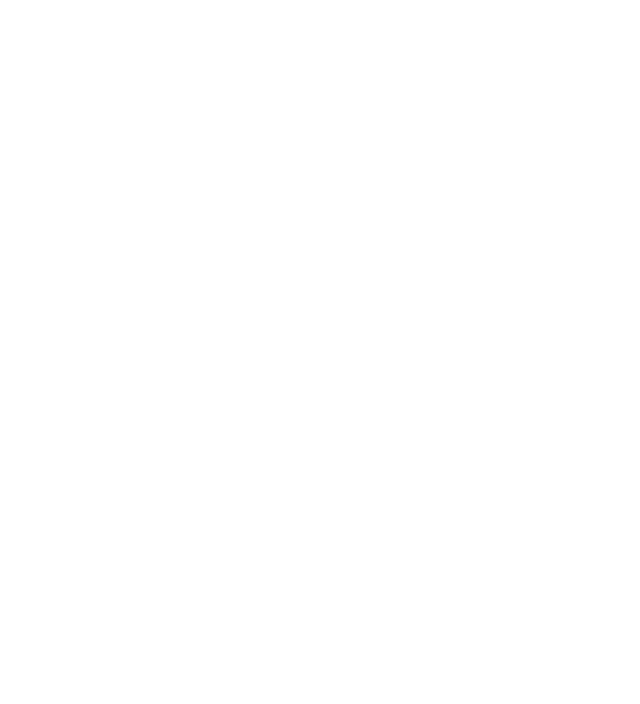
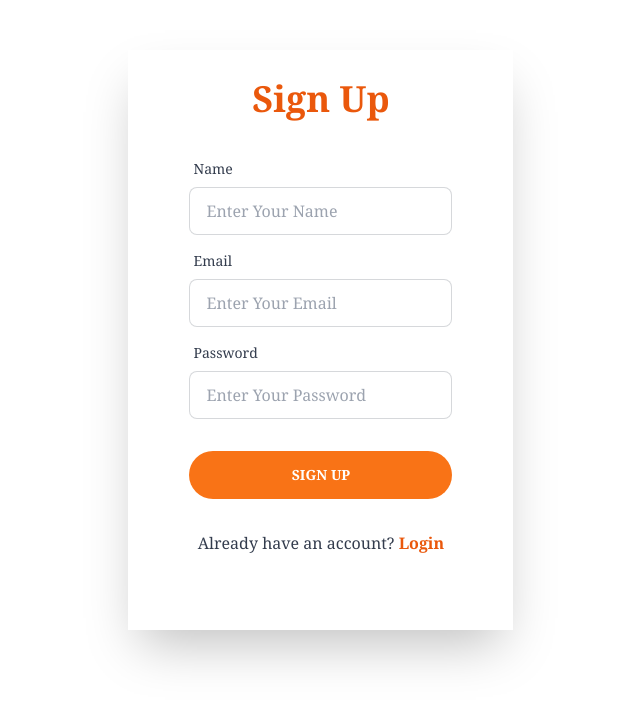
Before and after one commit to mdnoble1/hotelogo-client, a React (Vite) app: page /register in a window 1280 px wide. Shown: the top 704 px of the page, without its empty margins (319-959 px from the left). Built offline with nearby package versions, Linux system fonts and the light colour scheme.

Commit message:
added register page

```diff
--- a/src/page/Register.jsx
+++ b/src/page/Register.jsx
@@ -1,9 +1,66 @@
+import { Link } from "react-router-dom";
+
 const Register = () => {
-    return (
-        <div>
+  return (
+    <div className="h-screen font-serif flex justify-center items-center my-[-60px]  w-[96%] mx-auto">
+      <div className="w-[385px] h-[580px] shadow-2xl rounded-none p-[29px]">
+        <h1 className="text-4xl text-orange-600 text-center font-bold">
+          Sign Up
+        </h1>
+        <form className="card-body">
+          <div className="form-control">
+            <label className="label">
+              <span className="label-text">Name</span>
+            </label>
+            <input
+              type="text"
+              name="name"
+              placeholder="Enter Your Name"
+              className="input input-bordered"
+            />
+          </div>
+          <div className="form-control">
+            <label className="label">
+              <span className="label-text">Email</span>
+            </label>
+            <input
+              type="text"
+              name="email"
+              placeholder="Enter Your Email"
+              className="input input-bordered"
+              required
+            />
+          </div>
+          <div className="form-control">
+            <label className="label">
+              <span className="label-text">Password</span>
+            </label>
+            <input
+              type="password"
+              name="password"
+              placeholder="Enter Your Password"
+              className="input input-bordered"
+              required
+            />
+          </div>
+          <div className="form-control mt-6">
+            <input
+              className="btn bg-orange-500 rounded-full px-6 py-3 border-none font-bold text-white"
+              type="submit"
+              value="Sign Up"
+            />
+          </div>
+        </form>
 
-        </div>
-    );
+        <p className="text-center">
+          Already have an account?{" "}
+          <Link className="text-orange-600 font-bold" to="/login">
+            Login
+          </Link>
+        </p>
+      </div>
+    </div>
+  );
 };
 
 export default Register;
```
Also changed, not shown: src/page/Login.jsx (+29 -9 lines).
